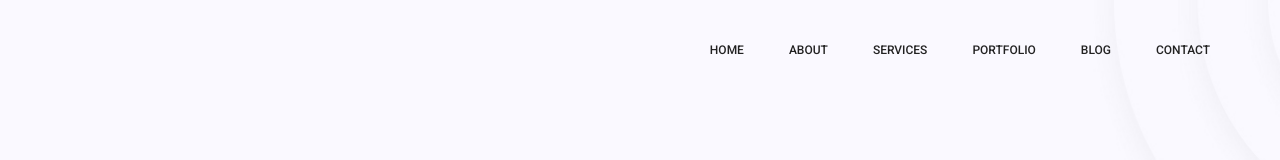
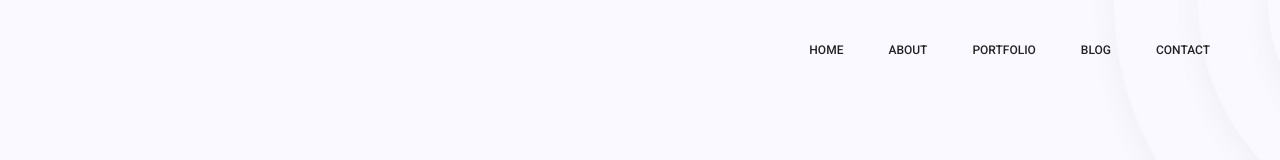
Before and after one commit to anmolsinghturka/anmolsinghturka-old, a plain HTML site: page me/index.html in a window 1280 px wide. Shown: the top 160 px of the page. Drawn offline with Linux system fonts and the light colour scheme; some packages are replaced by stand-ins of ours.

Commit message:
more updates

```diff
--- a/me/index.html
+++ b/me/index.html
@@ -38,7 +38,7 @@
 							<ul class="nav navbar-nav menu_nav ml-auto">
 								<li class="nav-item active"><a class="nav-link" href="index.html">Home</a></li>
 								<li class="nav-item"><a class="nav-link" href="about-us.html">About</a></li>
-								<li class="nav-item"><a class="nav-link" href="services.html">Services</a>
+								<!-- <li class="nav-item"><a class="nav-link" href="services.html">Services</a> -->
 								<li class="nav-item submenu dropdown">
 									<a href="#" class="nav-link dropdown-toggle" data-toggle="dropdown" role="button" aria-haspopup="true" aria-expanded="false">Portfolio</a>
 									<ul class="dropdown-menu">
```
